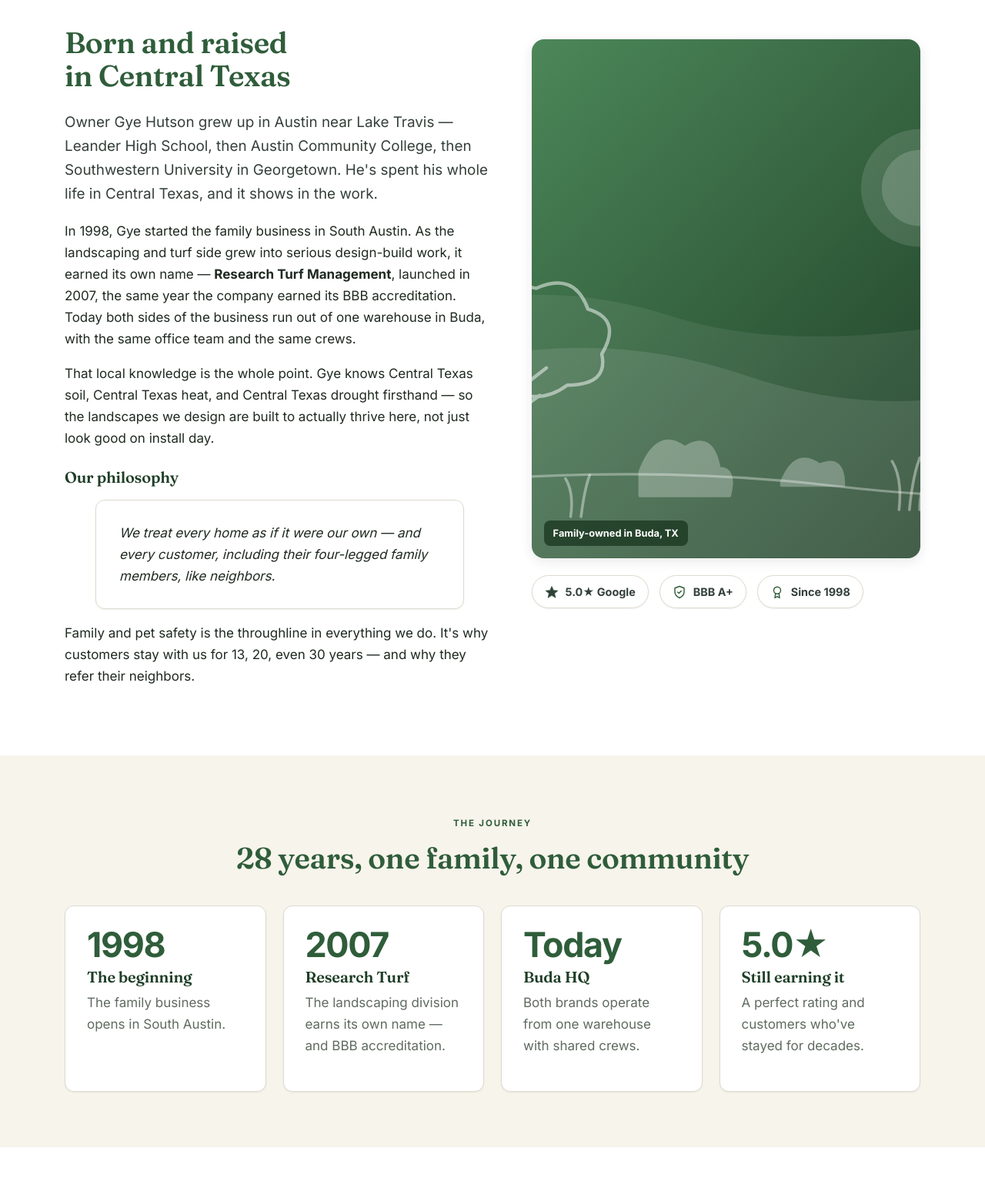
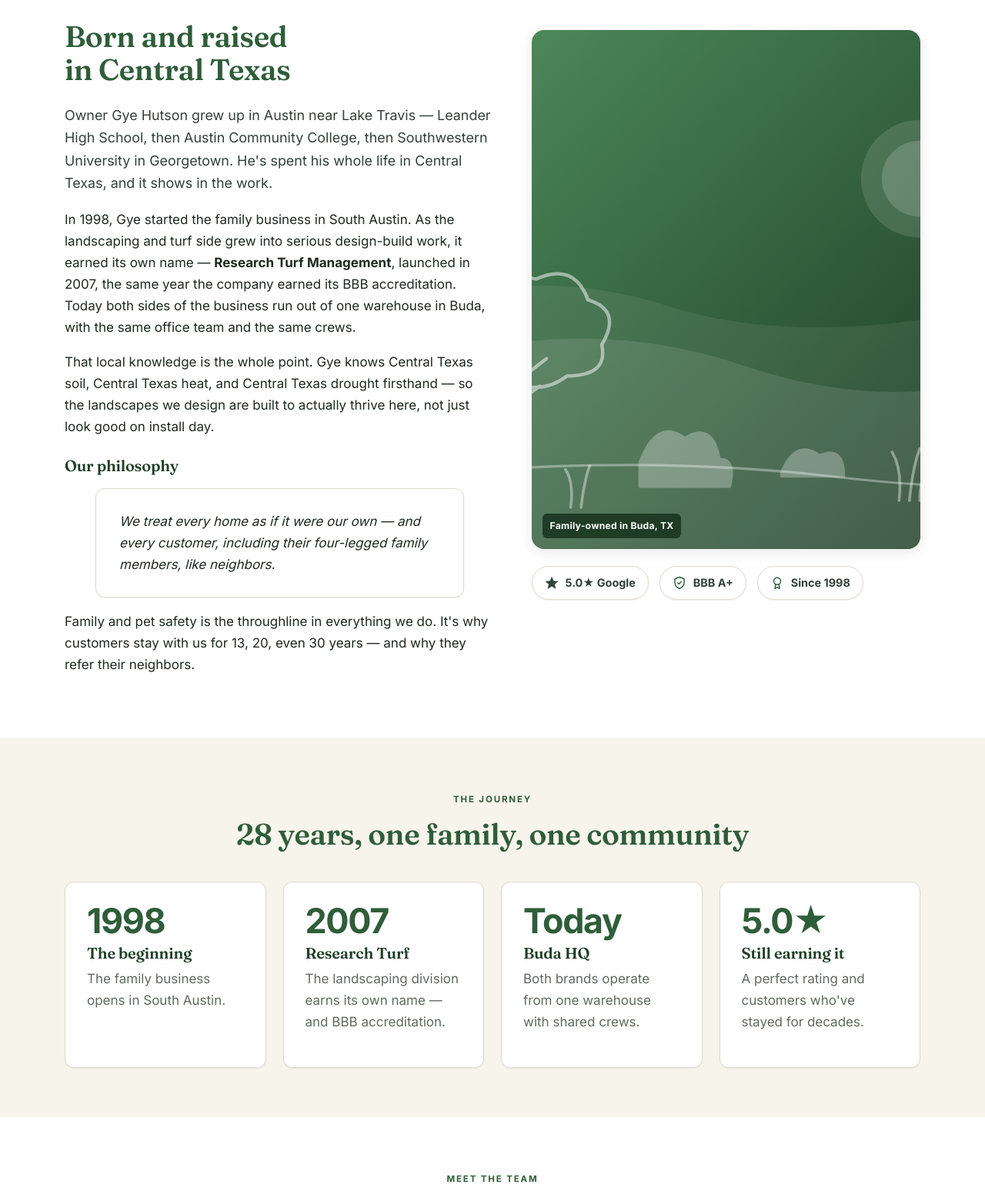
Before and after one commit to SRE-2025/Outdoor-Lighting, an Eleventy site: page src/about.njk in a window 1280 px wide. Shown: the part 640-2192 px from the top of the page at 77% size. Built offline with nearby package versions, Linux system fonts and the light colour scheme; Eleventy itself is replaced by a stand-in of ours; files that its build step writes are made by us from their sources.

Commit message:
Unify spacing and photo treatment across the site

```diff
--- a/src/assets/css/style.css
+++ b/src/assets/css/style.css
@@ -101,8 +101,8 @@ li { margin-bottom: .4em; }
 
 /* --------------------------------------------------------------- layout */
 .wrap { max-width: var(--maxw); margin: 0 auto; padding: 0 24px; }
-.section { padding: 72px 0; }
-.section--soft { background: var(--bg-soft); }
+.section { padding: 64px 0; }
+.section--soft { background: #F7F4EC; }
 .section--dark { background: var(--dark); color: var(--dark-ink); }
 .section--dark h2, .section--dark h3 { color: #fff; }
 /* Excel Pest (sister brand) sections carry the brief's navy coding */
@@ -116,7 +116,7 @@ li { margin-bottom: .4em; }
   font-size: .72rem; font-weight: 700; color: var(--green-600); margin: 0 0 14px;
 }
 .section--dark .eyebrow { color: var(--color-secondary); }
-.lead { font-size: 1.18rem; color: var(--ink-2); }
+.lead { font-size: 1.12rem; color: var(--ink-2); line-height: 1.65; }
 .muted { color: var(--muted); }
 
 /* --------------------------------------------------------------- buttons */
@@ -235,8 +235,9 @@ li { margin-bottom: .4em; }
   padding: 28px; box-shadow: var(--shadow-sm); transition: transform .18s ease, box-shadow .18s ease; overflow: hidden;
 }
 .card--link:hover { transform: translateY(-3px); box-shadow: var(--shadow); text-decoration: none; }
-.card__photo { height: 168px; overflow: hidden; margin: -28px -28px 22px; background: var(--green-100); }
-.card__photo .media__image { border-radius: var(--radius) var(--radius) 0 0; }
+.card__photo { height: 172px; overflow: hidden; margin: -28px -28px 22px; background: var(--green-100); position: relative; }
+.card__photo::after { content: ""; position: absolute; inset: 0; background: linear-gradient(135deg, rgba(22,67,39,.16), rgba(22,67,39,.02)); pointer-events: none; }
+.card__photo .media__image { border-radius: var(--radius) var(--radius) 0 0; filter: saturate(.78) contrast(.95) brightness(.93); }
 .card__body { min-height: 1px; }
 .card__icon {
   width: 52px; height: 52px; border-radius: 13px; background: var(--green-100);
@@ -260,9 +261,8 @@ li { margin-bottom: .4em; }
 .media__leaf svg { width: 46%; height: 46%; stroke: #fff; fill: none; }
 .media .scene { position: absolute; inset: 0; width: 100%; height: 100%; }
 .media__label {
-  position: absolute; left: 16px; bottom: 16px; background: rgba(20,48,26,.7);
-  color: #fff; font-size: .8rem; font-weight: 600; padding: 6px 12px; border-radius: 8px;
-  backdrop-filter: blur(3px);
+  position: absolute; left: 14px; bottom: 14px; background: rgba(20,48,26,.82);
+  color: #fff; font-size: .76rem; font-weight: 700; letter-spacing: .02em; padding: 6px 10px; border-radius: 6px;
 }
 
 /* --------------------------------------------------------------- stats */
```
